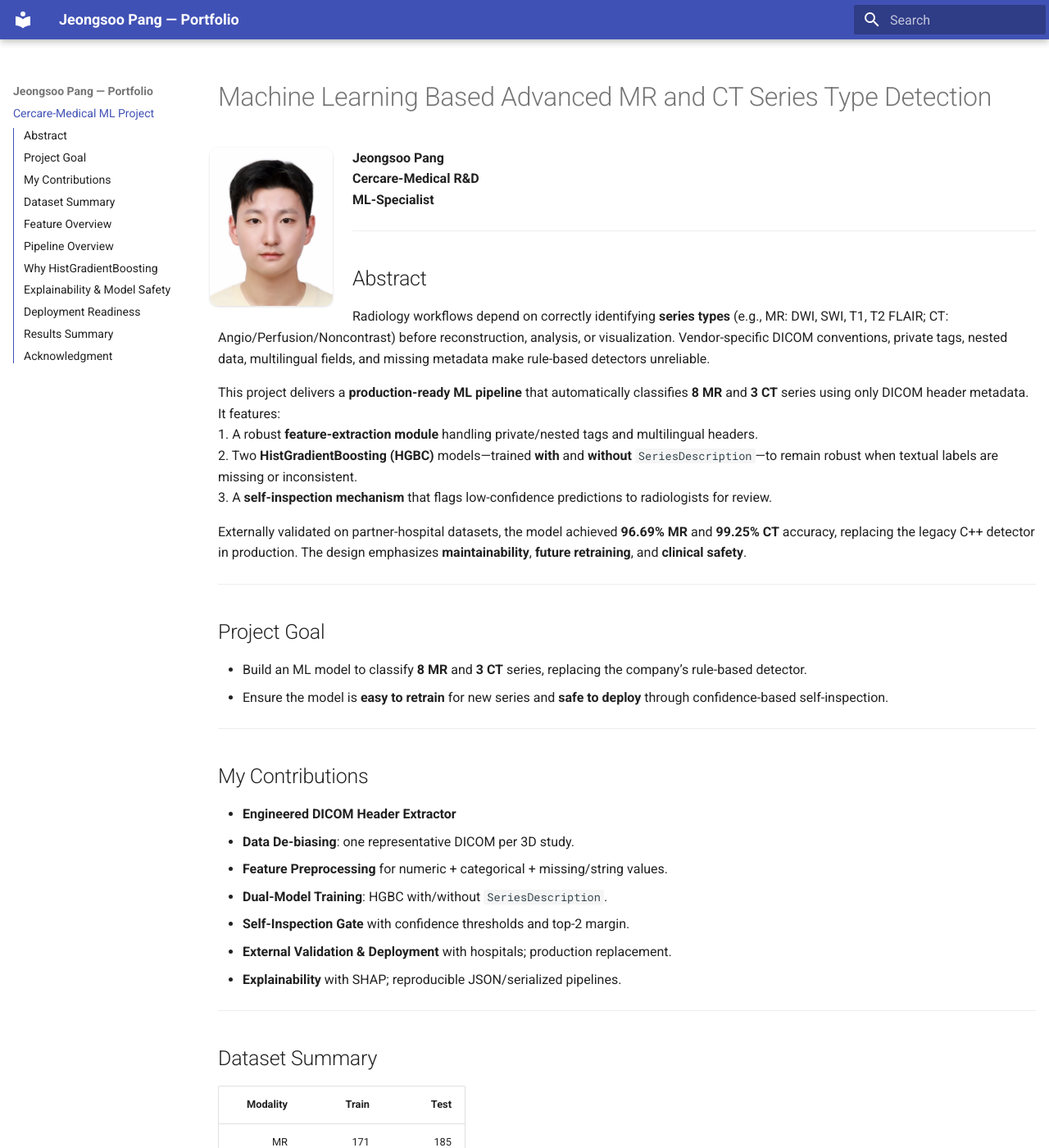
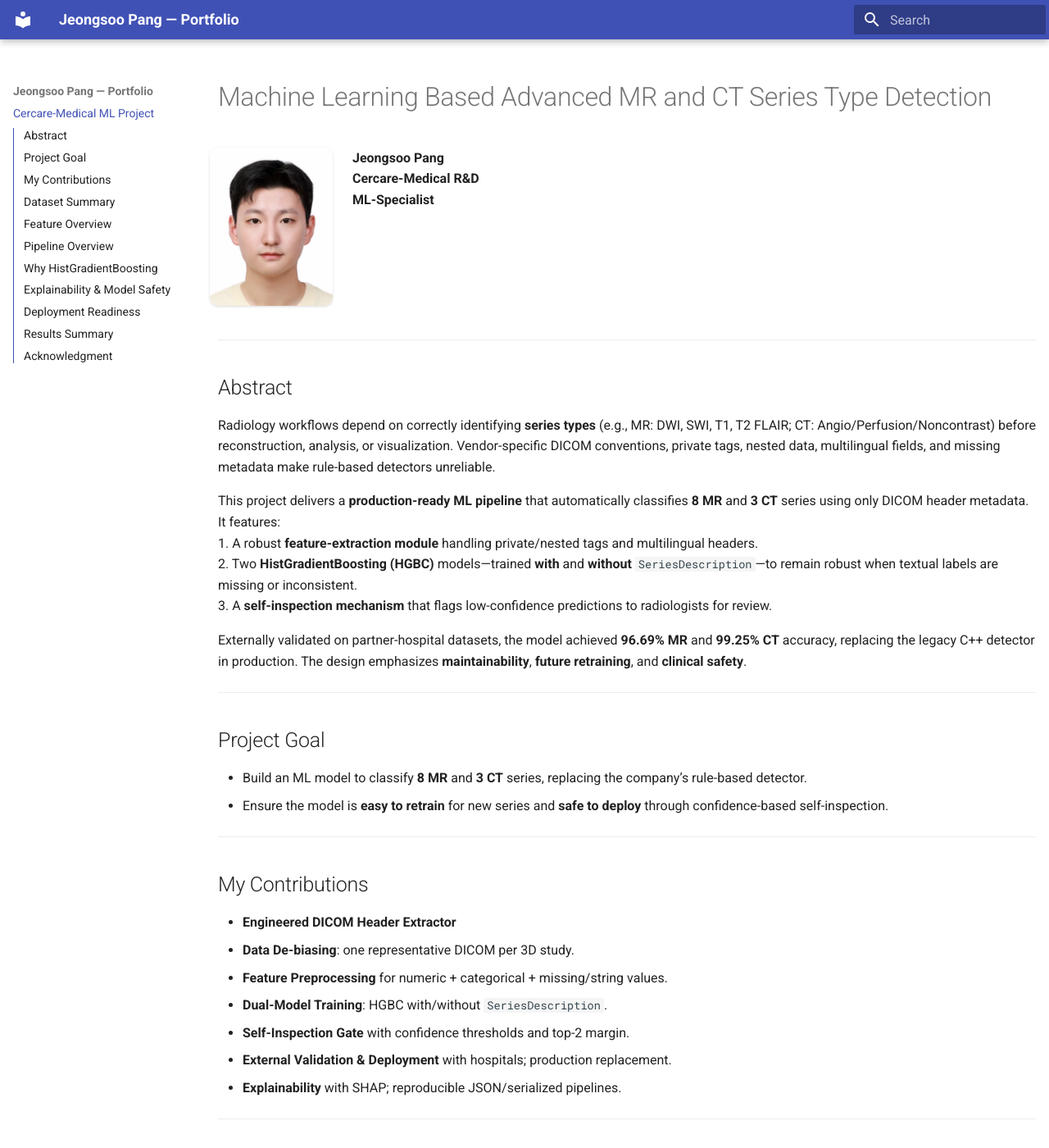
Before and after one commit to Jeongsoo-dev/ML_based_MR_CT_SeriesType_Detection, an MkDocs documentation site: the page built from docs/index.md, in a window 1280 px wide and 1400 px high. Shown: the whole window at 82% size. Built offline with MkDocs 1.6.1 and Material for MkDocs 9.7.7, drawn with Linux system fonts in a browser that asks for light colours.

Commit message:
Update extra.css

```diff
--- a/docs/stylesheets/extra.css
+++ b/docs/stylesheets/extra.css
@@ -14,3 +14,5 @@
 @media (max-width: 900px) {
   .md-typeset .headshot { float: none; display: block; margin: 0 auto 12px; }
 }
+
+.md-typeset .clear { clear: both; }
```
